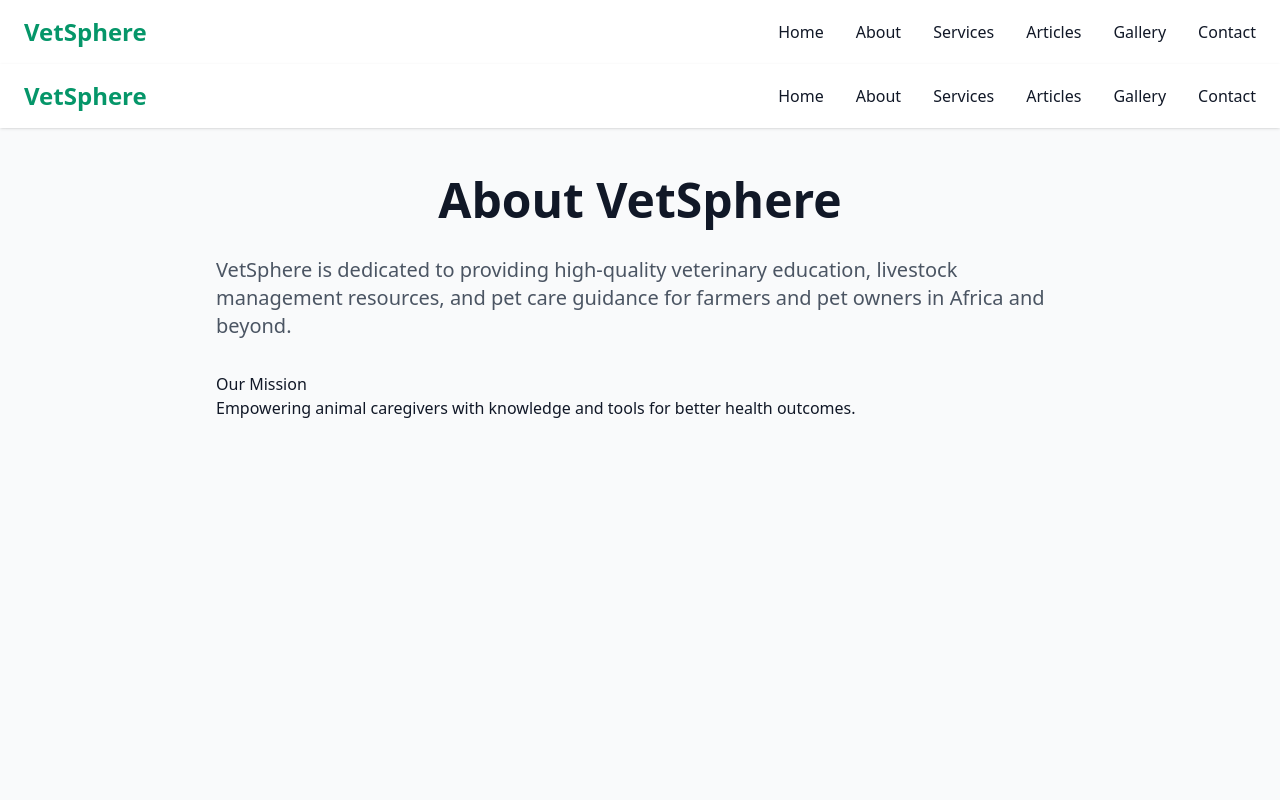
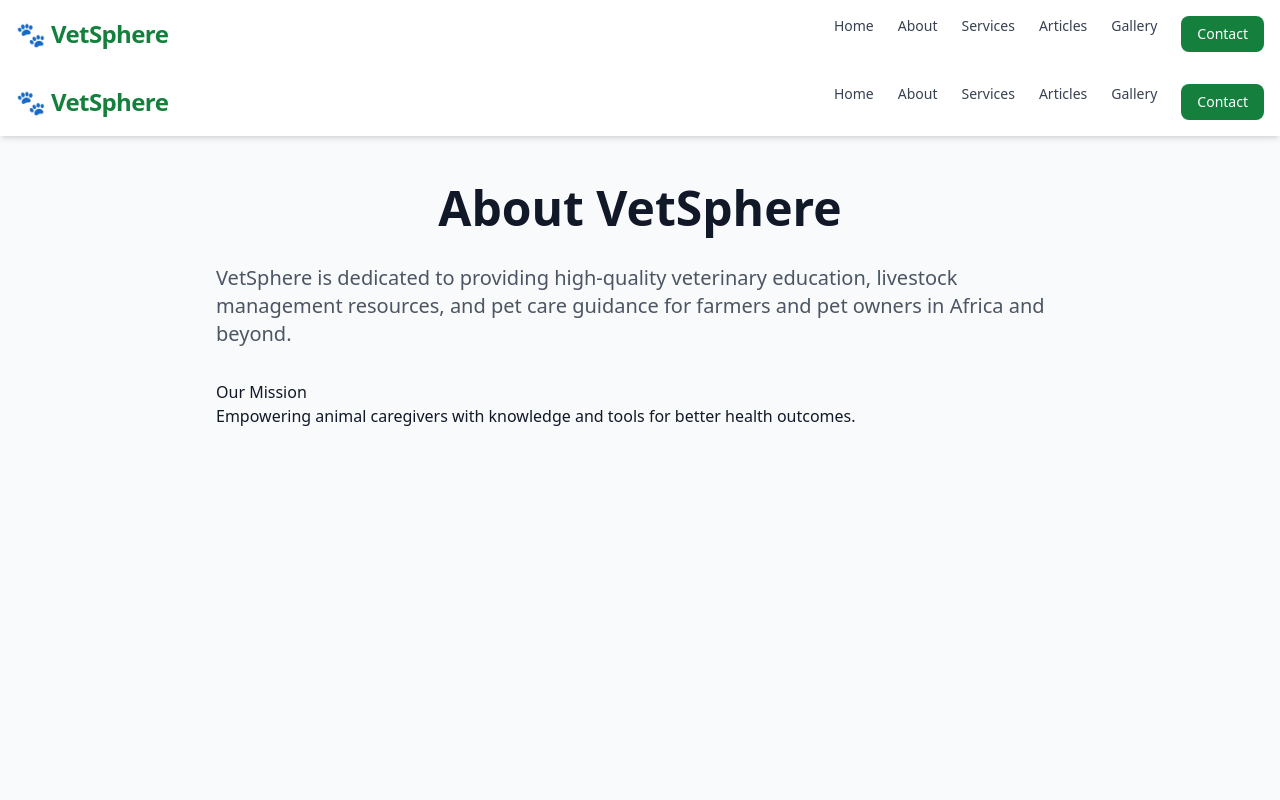
Before and after one commit to mathewschilongo099/VetSphere, a Next.js app: page /about in a window 1280 px wide. Shown: the top 800 px of the page. Built offline with nearby package versions, Linux system fonts and the light colour scheme.

Commit message:
Update Header.tsx

```diff
--- a/src/components/layout/Header.tsx
+++ b/src/components/layout/Header.tsx
@@ -1,19 +1,50 @@
 'use client';
+import { useState } from 'react';
 
 export default function Header() {
+  const [menuOpen, setMenuOpen] = useState(false);
+
   return (
-    <header className="bg-white dark:bg-gray-900 shadow sticky top-0 z-50">
-      <nav className="max-w-7xl mx-auto px-6 py-4 flex justify-between items-center">
-        <div className="text-2xl font-bold text-emerald-600">VetSphere</div>
-        <div className="flex gap-8">
-          <a href="/" className="hover:text-emerald-600">Home</a>
-          <a href="/about" className="hover:text-emerald-600">About</a>
-          <a href="/services" className="hover:text-emerald-600">Services</a>
-          <a href="/articles" className="hover:text-emerald-600">Articles</a>
-          <a href="/gallery" className="hover:text-emerald-600">Gallery</a>
-          <a href="/contact" className="hover:text-emerald-600">Contact</a>
+    <header className="bg-white shadow-md sticky top-0 z-50 w-full">
+      <nav className="max-w-7xl mx-auto px-4 py-4 flex justify-between items-center">
+        {/* Logo */}
+        <a href="/" className="text-2xl font-extrabold text-green-700 tracking-tight">
+          🐾 VetSphere
+        </a>
+
+        {/* Desktop Nav */}
+        <div className="hidden md:flex gap-6 text-sm font-medium text-gray-700">
+          <a href="/" className="hover:text-green-700 transition">Home</a>
+          <a href="/about" className="hover:text-green-700 transition">About</a>
+          <a href="/services" className="hover:text-green-700 transition">Services</a>
+          <a href="/articles" className="hover:text-green-700 transition">Articles</a>
+          <a href="/gallery" className="hover:text-green-700 transition">Gallery</a>
+          <a href="/contact" className="bg-green-700 text-white px-4 py-2 rounded-lg hover:bg-green-800 transition">Contact</a>
         </div>
+
+        {/* Mobile Hamburger */}
+        <button
+          className="md:hidden flex flex-col gap-1.5 p-2"
+          onClick={() => setMenuOpen(!menuOpen)}
+          aria-label="Toggle menu"
+        >
+          <span className={`block w-6 h-0.5 bg-gray-700 transition-all ${menuOpen ? 'rotate-45 translate-y-2' : ''}`}></span>
+          <span className={`block w-6 h-0.5 bg-gray-700 transition-all ${menuOpen ? 'opacity-0' : ''}`}></span>
+          <span className={`block w-6 h-0.5 bg-gray-700 transition-all ${menuOpen ? '-rotate-45 -translate-y-2' : ''}`}></span>
+        </button>
       </nav>
+
+      {/* Mobile Menu */}
+      {menuOpen && (
+        <div className="md:hidden bg-white border-t border-gray-100 px-4 pb-4 flex flex-col gap-3 text-sm font-medium text-gray-700">
+          <a href="/" className="py-2 border-b border-gray-100 hover:text-green-700" onClick={() => setMenuOpen(false)}>Home</a>
+          <a href="/about" className="py-2 border-b border-gray-100 hover:text-green-700" onClick={() => setMenuOpen(false)}>About</a>
+          <a href="/services" className="py-2 border-b border-gray-100 hover:text-green-700" onClick={() => setMenuOpen(false)}>Services</a>
+          <a href="/articles" className="py-2 border-b border-gray-100 hover:text-green-700" onClick={() => setMenuOpen(false)}>Articles</a>
+          <a href="/gallery" className="py-2 border-b border-gray-100 hover:text-green-700" onClick={() => setMenuOpen(false)}>Gallery</a>
+          <a href="/contact" className="py-2 text-green-700 font-semibold" onClick={() => setMenuOpen(false)}>Contact</a>
+        </div>
+      )}
     </header>
   );
 }
```
